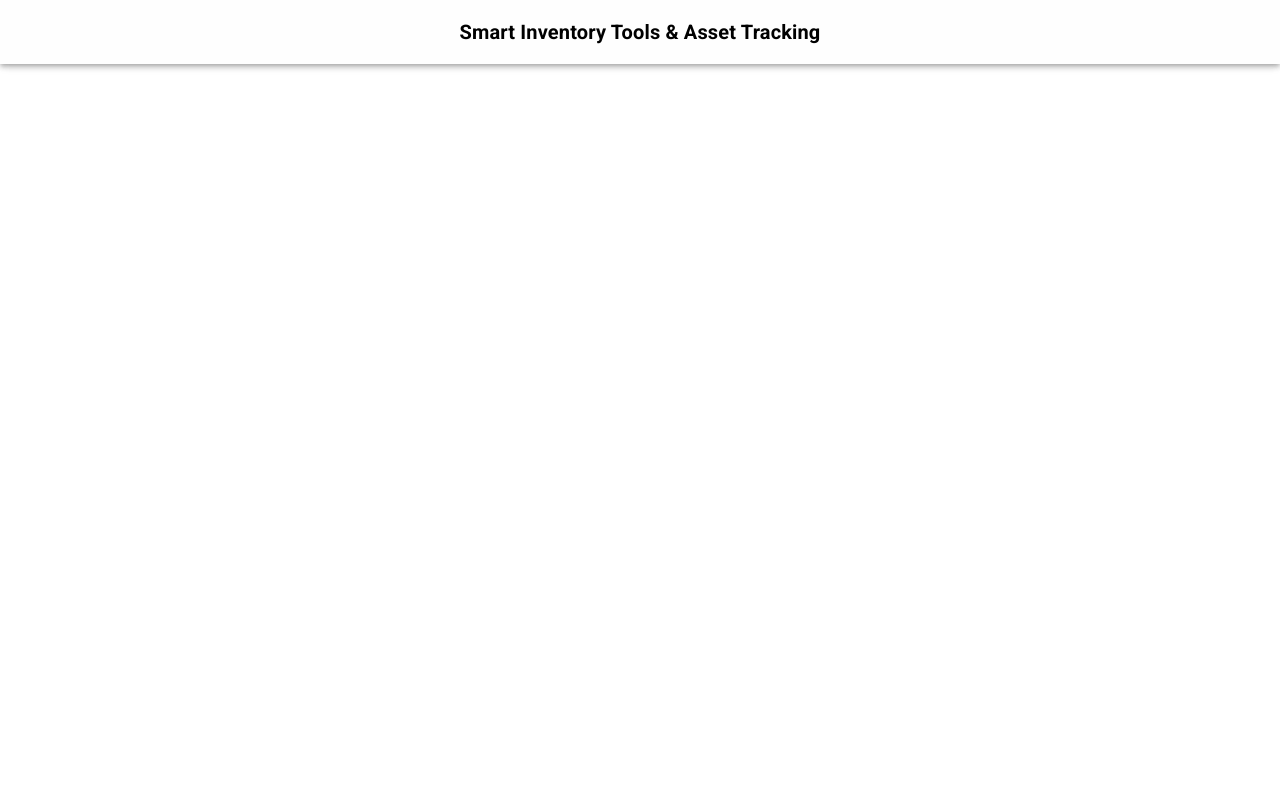
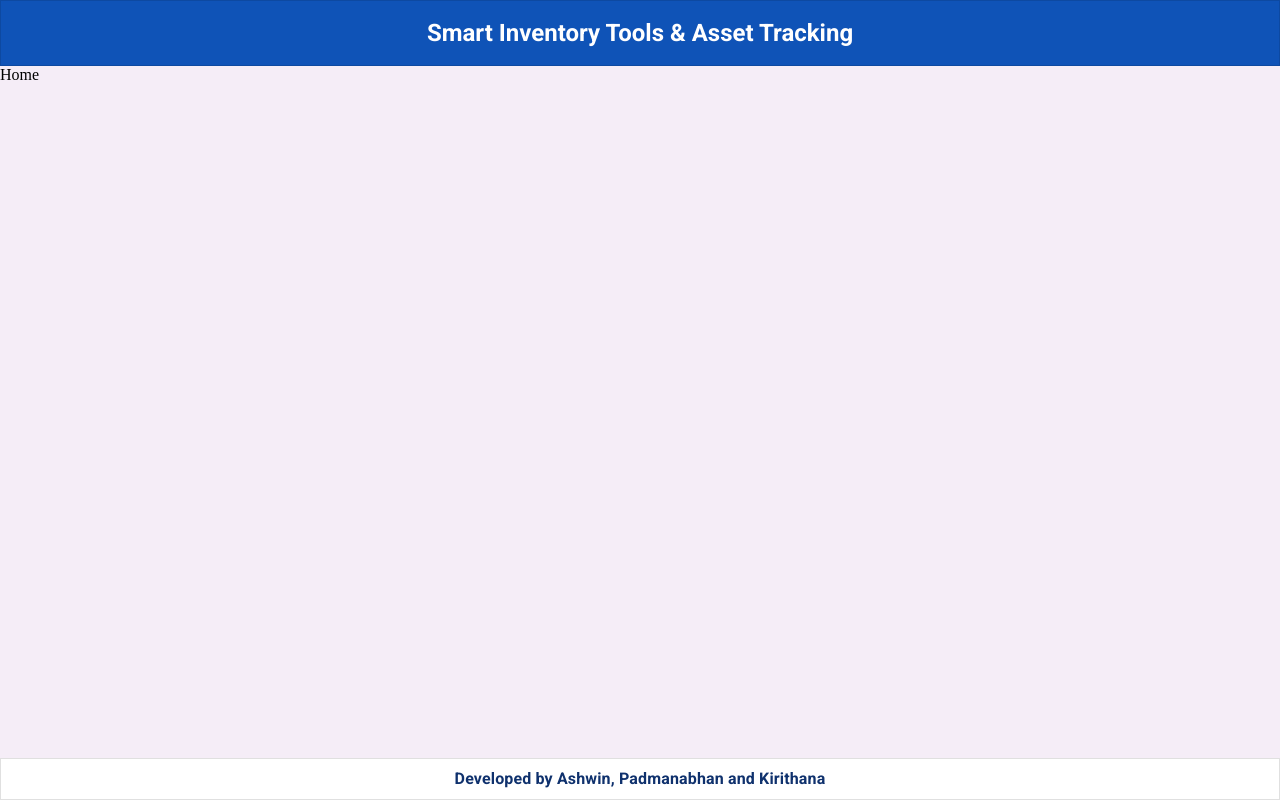
Before and after one commit to pdmnhn/frontend-for-smart-tools-management, a React (Create React App) app: page / in a window 1280 px wide. Built offline with nearby package versions, Linux system fonts and the light colour scheme.

Commit message:
Set default background for all pages

```diff
--- a/src/App.tsx
+++ b/src/App.tsx
@@ -6,8 +6,8 @@ import {
   Navigate,
 } from "react-router-dom";
 
-import AppBar from "@mui/material/AppBar";
-import Toolbar from "@mui/material/Toolbar";
+import Box from "@mui/material/Box";
+import Paper from "@mui/material/Paper";
 import Typography from "@mui/material/Typography";
 
 import HomePage from "./Pages/HomePage";
@@ -19,29 +19,42 @@ const App = () => {
   const [authToken, setAuthToken] = useState<string | null>(null);
 
   return (
-    <>
-      <AppBar position="fixed">
-        <Toolbar
+    <Box
       sx={{
-            backgroundColor: "#FEFEFE",
+        display: "flex",
+        flexDirection: "column",
+        justifyContent: "space-between",
+        width: "1",
+        height: "100vh",
+      }}
+    >
+      <Paper
+        variant="outlined"
+        square
+        sx={{
           display: "flex",
           justifyContent: "center",
+          padding: 2,
+          background: "#0F53B7",
         }}
       >
         <Typography
-            variant="h6"
+          variant="h5"
           component="h1"
-            sx={{ color: "black", fontWeight: "bold" }}
+          sx={{ color: "white", fontWeight: "bold" }}
         >
           Smart Inventory Tools & Asset Tracking
         </Typography>
-        </Toolbar>
-      </AppBar>
+      </Paper>
+      <Box sx={{ flex: 1, background: "#f5edf7" }}>
         <Router>
           <Routes>
             {authToken === null ? (
               <>
-              <Route index element={<HomePage setAuthToken={setAuthToken} />} />
+                <Route
+                  index
+                  element={<HomePage setAuthToken={setAuthToken} />}
+                />
                 <Route path="*" element={<Navigate replace to="/" />} />
               </>
             ) : (
@@ -53,7 +66,20 @@ const App = () => {
             )}
           </Routes>
         </Router>
-    </>
+      </Box>
+      <Paper
+        variant="outlined"
+        square
+        sx={{ display: "flex", justifyContent: "center", padding: 1 }}
+      >
+        <Typography
+          variant="body1"
+          sx={{ color: "#0F316D", fontWeight: "bold" }}
+        >
+          Developed by Ashwin, Padmanabhan and Kirithana
+        </Typography>
+      </Paper>
+    </Box>
   );
 };
 
```
Lines whose indentation alone changed are shown as unchanged.
